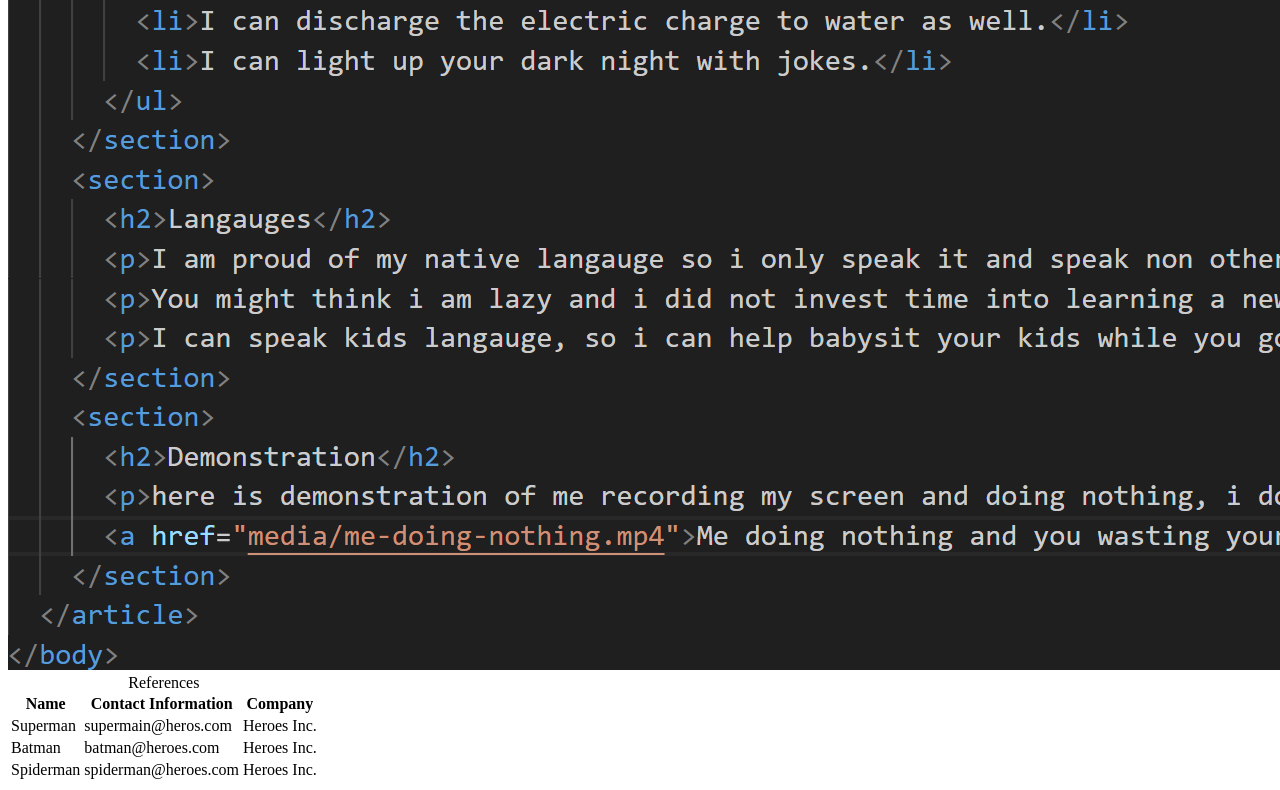
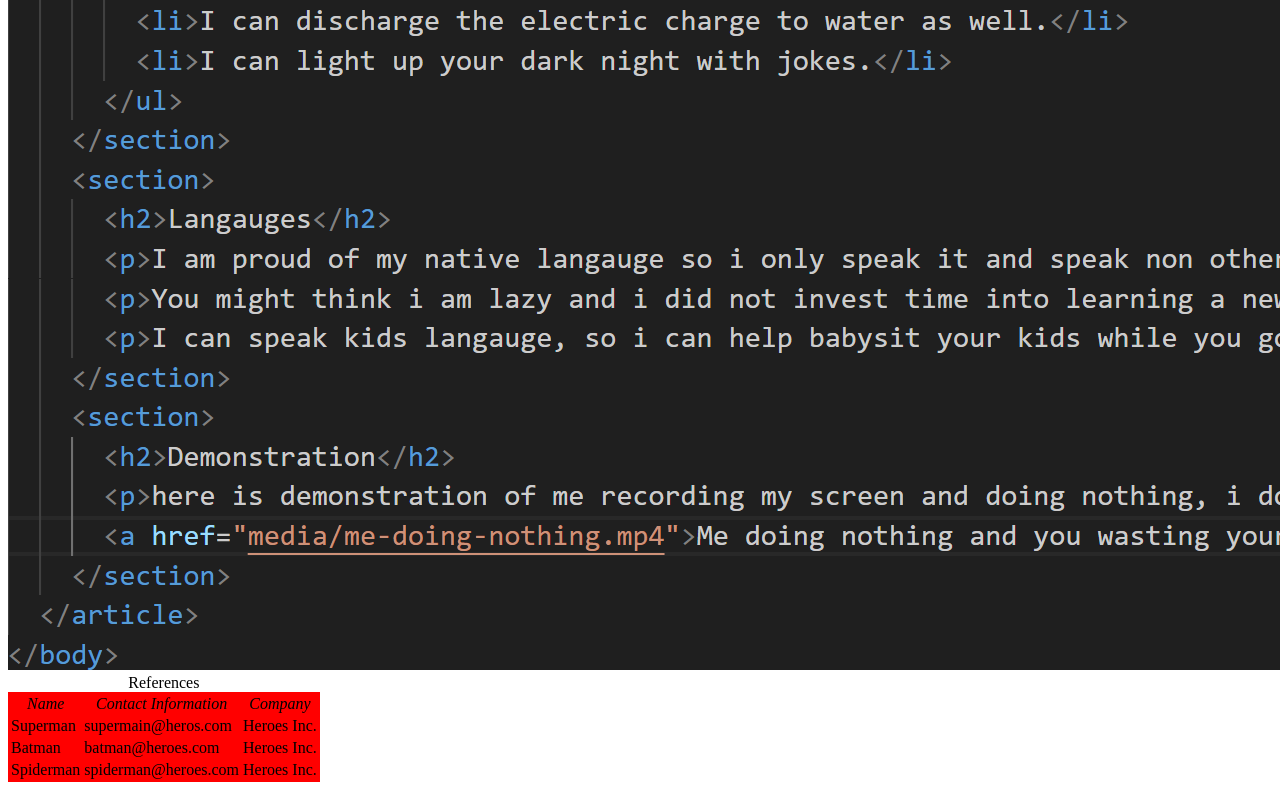
Before and after one commit to aelfisha-leaning/web_development, a plain HTML site: page index.html in a window 1280 px wide. Shown: the part 1627-2417 px from the top of the page. Drawn offline with Linux system fonts and the light colour scheme.

Commit message:
Style my table

```diff
--- a/styles/mystyle.css
+++ b/styles/mystyle.css
@@ -5,3 +5,13 @@
     font-style: italic;
     font-weight: 900;
 }
+
+table {
+    background-color: red;
+    font-size: 100%;
+}
+
+th {
+    font-style: italic;
+    font-weight: 500;
+}
```
